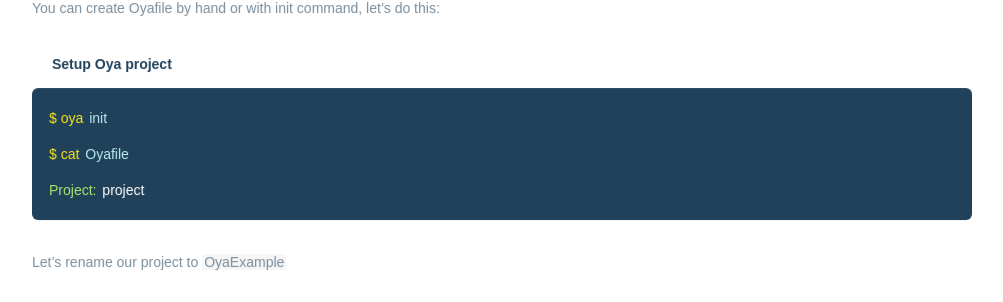
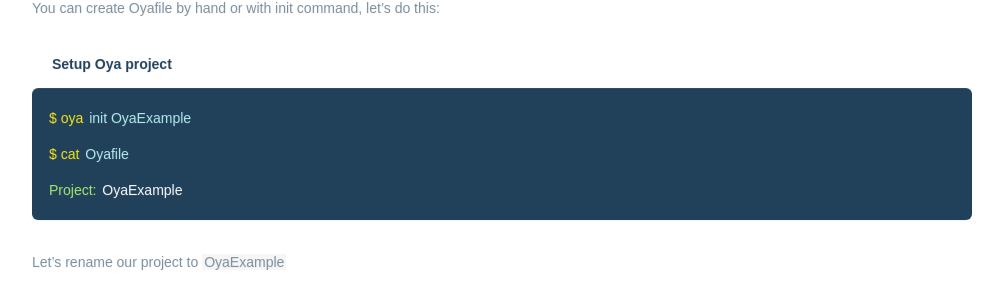
Before and after one commit to tooploox/oya, a Jekyll site: the page built from index.html, in a window 1280 px wide and 900 px high, scrolled down 1354 px. Shown: the part 144-446 px from the top of the window, without its empty margins (138-1141 px from the left). Built offline with Jekyll 4.4.1, drawn with Linux system fonts in a browser that asks for light colours; nearby versions of some CDN libraries; comment, search, counter and statistics services are not loaded.

Commit message:
add ProjectName to init cmd's

```diff
--- a/index.html
+++ b/index.html
@@ -61,7 +61,7 @@ layout: default
             <div class="dollar">
               <div class="code yellow">oya </div>
             </div>
-            <div class="code blue">init</div>
+            <div class="code blue">init OyaExample</div>
           </div>
           <div class="code-line">
             <div class="dollar">
@@ -71,7 +71,7 @@ layout: default
           </div>
           <div class="code-line">
             <div class="code green">Project: </div>
-            <div class="code white">project</div>
+            <div class="code white">OyaExample</div>
           </div>
         </div>
         <div class="code-tooltip">CLICK TO COPY</div>
```
Also changed, not shown: README.md.
